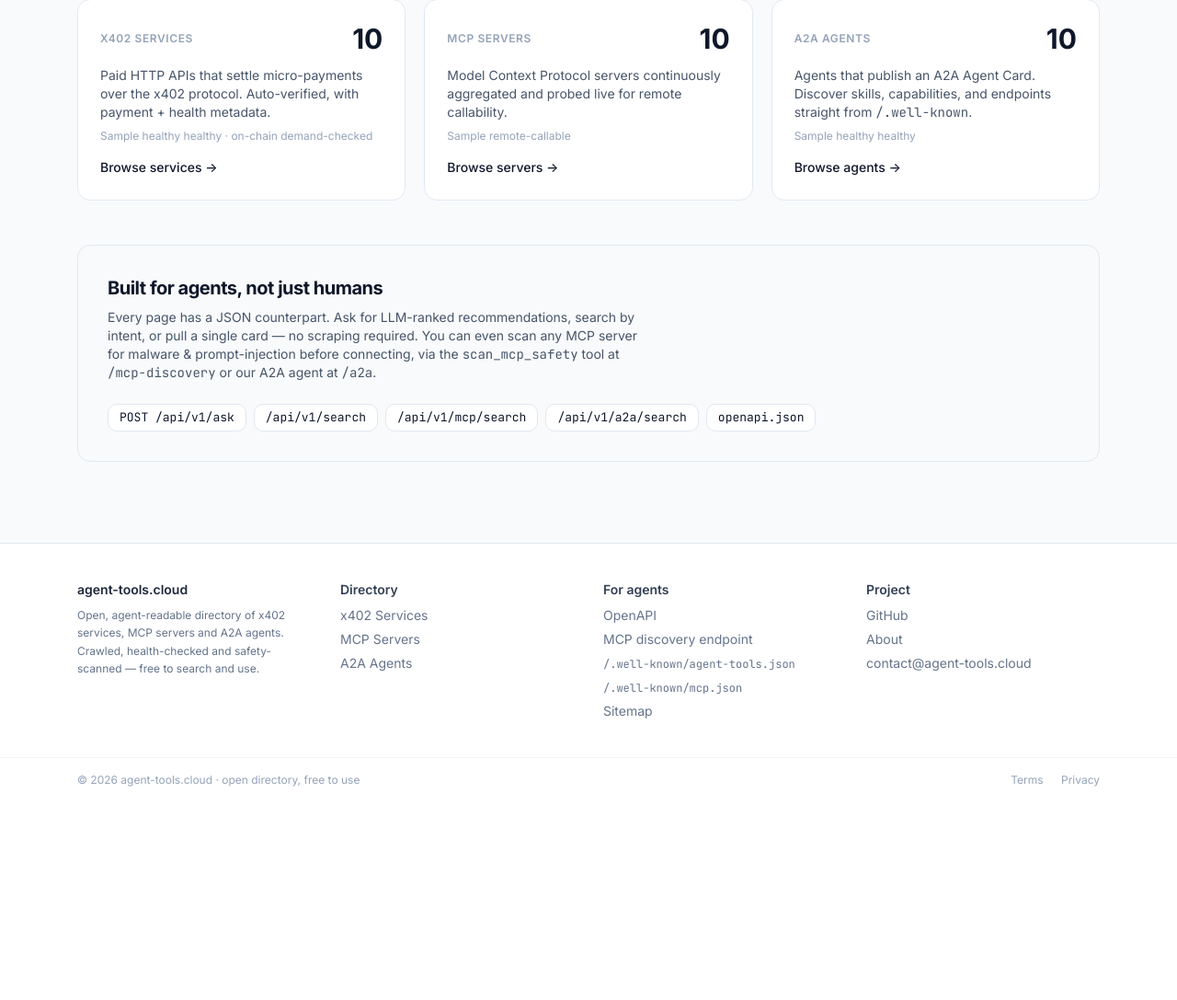
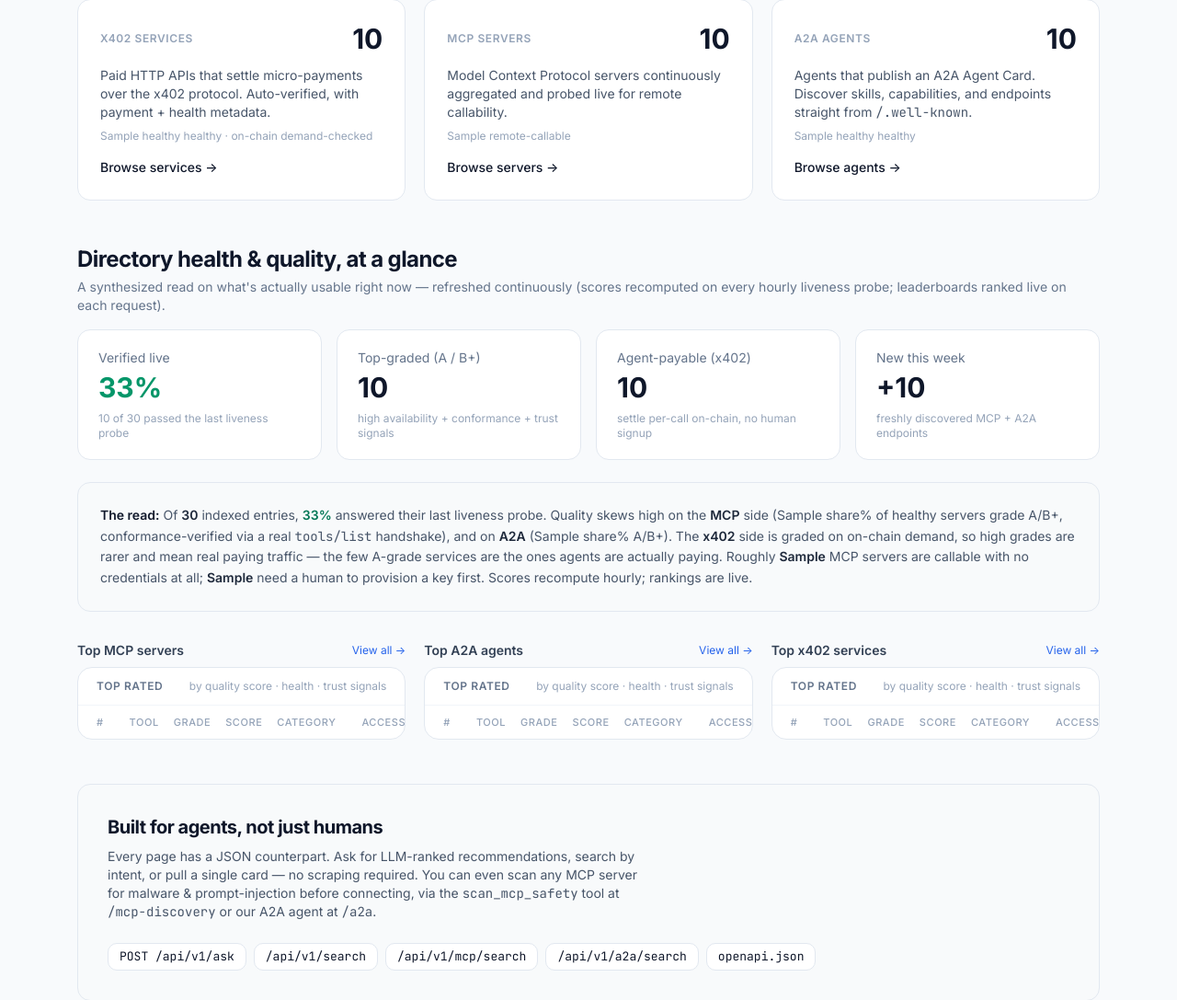
Before and after one commit to AgentTools-Cloud/AgentToolsCollection, a FastAPI app: template directory/templates/home.html in a window 1280 px wide. Shown: the part 808-1895 px from the top of the page at 92% size. Before the commit the page ends 1663 px from the top, so only its background shows below. Run offline with FastAPI, Linux system fonts and the light colour scheme; the template is opened without the code that fills it: most values are stand-ins (such as "Sample title", 1, 10 or a date in 2020); lists and menus that the app fills with data are empty; parts of the project's set-up code (start-up, migrations or seed data) failed here and were passed over; some libraries are stand-ins or nearby versions.

Commit message:
feat(home): Top-rated leaderboards + synthesized quality analysis panel
Homepage now carries the 3 mini Top-5 leaderboards (MCP/A2A/x402) plus a synthesized read: verified-live %, top-graded count, agent-payable (x402) count, new-this-week, and a prose analysis of quality skew per type. Numbers are computed live on each request (CF DYNAMIC, no-cache) from signals refreshed by the hourly liveness probe — periodic AND real-time, no extra cache layer.

Perf: db.grade_mix_all() does the A/B+ share in pure SQL (34ms vs a 12s per-row scan); top_rated() for a2a/x402 now orders by an inline SQL score expression + LIMIT (each <50ms) instead of scanning+sorting the full table in Python.

```diff
--- a/directory/db.py
+++ b/directory/db.py
@@ -1578,6 +1578,38 @@ def attach_ratings(kind: str, rows: list) -> list:
     return rows
 
 
+def grade_mix_all(conn) -> dict:
+    """A/B+ share per type, computed in SQL from stored signals (no per-row
+    scoring). MCP uses quality_score; a2a/x402 reuse the same band logic the
+    Python scorer uses, expressed inline so the homepage stays fast."""
+    cur = conn.cursor()
+    out = {}
+    # MCP: quality_score already stored. A/B+ == score >= 70.
+    r = cur.execute(
+        "SELECT COUNT(*) n, SUM(CASE WHEN quality_score>=70 THEN 1 ELSE 0 END) ap "
+        "FROM mcp_servers WHERE health='ok'").fetchone()
+    n, ap = (r["n"] or 0), (r["ap"] or 0)
+    out["mcp"] = {"a_plus": ap, "share": round(100 * ap / n) if n else 0}
+    # A2A: score = 40(health ok) + 30(conformance pass) + 30*confidence.
+    #   A/B+ (>=70) needs ok + (pass + conf>=0) OR ok + conf>=1; with health ok
+    #   that's conformance='pass' OR confidence>=1.0. Approximate via SQL.
+    r = cur.execute(
+        "SELECT COUNT(*) n, SUM(CASE WHEN (40 + (CASE conformance WHEN 'pass' THEN 30 "
+        "WHEN 'partial' THEN 12 ELSE 0 END) + 30*COALESCE(confidence,0))>=70 THEN 1 ELSE 0 END) ap "
+        "FROM a2a_agents WHERE health='ok'").fetchone()
+    n, ap = (r["n"] or 0), (r["ap"] or 0)
+    out["a2a"] = {"a_plus": ap, "share": round(100 * ap / n) if n else 0}
+    # x402: score = 40(ok) + 30*confidence + 30*min(1, log10(tx+1)/4).
+    r = cur.execute(
+        "SELECT COUNT(*) n, SUM(CASE WHEN (40 + 30*COALESCE(confidence,0) + "
+        "30*MIN(1.0, (CASE WHEN COALESCE(tx_30d,0)>0 THEN "
+        "(LN(COALESCE(tx_30d,0)+1)/LN(10))/4.0 ELSE 0 END)))>=70 THEN 1 ELSE 0 END) ap "
+        "FROM services WHERE health='ok'").fetchone()
+    n, ap = (r["n"] or 0), (r["ap"] or 0)
+    out["x402"] = {"a_plus": ap, "share": round(100 * ap / n) if n else 0}
+    return out
+
+
 def top_rated(conn, kind: str, limit: int = 10) -> list:
     """Highest-rated healthy resources of a type, annotated with score+grade."""
     if kind == "mcp":
@@ -1588,13 +1620,19 @@ def top_rated(conn, kind: str, limit: int = 10) -> list:
         rows = [mcp_row_to_dict(r) for r in raw]
         return attach_ratings("mcp", rows)
     if kind == "a2a":
-        raw = conn.execute("SELECT * FROM a2a_agents WHERE health='ok'").fetchall()
-        rows = attach_ratings("a2a", [a2a_row_to_dict(r) for r in raw])
-    else:  # x402
-        raw = conn.execute("SELECT * FROM services WHERE health='ok'").fetchall()
-        rows = attach_ratings("x402", [dict(r) for r in raw])
-    rows.sort(key=lambda d: d.get("score100") or 0, reverse=True)
-    return rows[:limit]
+        raw = conn.execute(
+            "SELECT * FROM a2a_agents WHERE health='ok' ORDER BY "
+            "(40 + (CASE conformance WHEN 'pass' THEN 30 WHEN 'partial' THEN 12 "
+            "ELSE 0 END) + 30*COALESCE(confidence,0)) DESC, confidence DESC, "
+            "updated_at DESC LIMIT ?", (limit,)).fetchall()
+        return attach_ratings("a2a", [a2a_row_to_dict(r) for r in raw])
+    # x402
+    raw = conn.execute(
+        "SELECT * FROM services WHERE health='ok' ORDER BY "
+        "(40 + 30*COALESCE(confidence,0) + 30*MIN(1.0, (CASE WHEN COALESCE(tx_30d,0)>0 "
+        "THEN (LN(COALESCE(tx_30d,0)+1)/LN(10))/4.0 ELSE 0 END))) DESC, "
+        "tx_30d DESC, confidence DESC, updated_at DESC LIMIT ?", (limit,)).fetchall()
+    return attach_ratings("x402", [dict(r) for r in raw])
 
 
 # Curated topic keywords used to bucket MCP servers (which carry no tags).
--- a/directory/routes.py
+++ b/directory/routes.py
@@ -78,8 +78,14 @@ async def home(request: Request):
         s = db.stats(c)
         ms = db.mcp_stats(c)
         a2s = db.a2a_stats(c)
+        top_mcp = db.top_rated(c, "mcp", 5)
+        top_a2a = db.top_rated(c, "a2a", 5)
+        top_x402 = db.top_rated(c, "x402", 5)
+        mix = db.grade_mix_all(c)
     return TEMPLATES.TemplateResponse(request, "home.html", {
             "request": request, "stats": s, "mcp_stats": ms, "a2a_stats": a2s,
+            "top_mcp": top_mcp, "top_a2a": top_a2a, "top_x402": top_x402,
+            "grade_mix": mix,
         },
     )
 
--- a/directory/templates/home.html
+++ b/directory/templates/home.html
@@ -1,4 +1,5 @@
 {% extends "base.html" %}
+{% from "_macros.html" import leaderboard, grade_badge %}
 {% block content %}
 
 <section class="py-6 md:py-10">
@@ -99,6 +100,82 @@
   </a>
 </section>
 
+<section class="mt-12">
+  <div class="flex flex-wrap items-end justify-between gap-4 mb-4">
+    <div>
+      <h2 class="text-2xl font-bold tracking-tight">Directory health &amp; quality, at a glance</h2>
+      <p class="text-sm text-slate-500 mt-1">A synthesized read on what's actually usable right now — refreshed continuously (scores recomputed on every hourly liveness probe; leaderboards ranked live on each request).</p>
+    </div>
+  </div>
+
+  {% set tot = stats.total + mcp_stats.total + a2a_stats.total %}
+  {% set hea = stats.healthy + mcp_stats.healthy + a2a_stats.healthy %}
+  {% set hpct = (100 * hea / tot)|round|int if tot else 0 %}
+  {% set fresh = mcp_stats.new_7d + a2a_stats.new_7d %}
+  {% set agent_native = stats.total + mcp_stats.access_x402 + a2a_stats.access_x402 %}
+  <div class="grid grid-cols-1 md:grid-cols-4 gap-4 mb-6">
+    <div class="stat-card">
+      <div class="text-sm text-slate-500">Verified live</div>
+      <div class="text-3xl font-bold mt-1 text-emerald-600">{{ hpct }}%</div>
+      <div class="text-xs text-slate-400 mt-2">{{ hea }} of {{ tot }} passed the last liveness probe</div>
+    </div>
+    <div class="stat-card">
+      <div class="text-sm text-slate-500">Top-graded (A / B+)</div>
+      <div class="text-3xl font-bold mt-1">{{ grade_mix.mcp.a_plus + grade_mix.a2a.a_plus + grade_mix.x402.a_plus }}</div>
+      <div class="text-xs text-slate-400 mt-2">high availability + conformance + trust signals</div>
+    </div>
+    <div class="stat-card">
+      <div class="text-sm text-slate-500">Agent-payable (x402)</div>
+      <div class="text-3xl font-bold mt-1">{{ stats.total + mcp_stats.access_x402 + a2a_stats.access_x402 }}</div>
+      <div class="text-xs text-slate-400 mt-2">settle per-call on-chain, no human signup</div>
+    </div>
+    <div class="stat-card">
+      <div class="text-sm text-slate-500">New this week</div>
+      <div class="text-3xl font-bold mt-1">+{{ fresh }}</div>
+      <div class="text-xs text-slate-400 mt-2">freshly discovered MCP + A2A endpoints</div>
+    </div>
+  </div>
+
+  <div class="svc-card p-5 md:p-6 bg-slate-50/60 mb-8 text-sm text-slate-600 leading-relaxed">
+    <span class="font-semibold text-slate-900">The read:</span>
+    Of <span class="font-semibold text-slate-800">{{ tot }}</span> indexed entries,
+    <span class="font-semibold text-emerald-700">{{ hpct }}%</span> answered their last liveness probe.
+    Quality skews high on the <span class="font-semibold text-slate-800">MCP</span> side
+    ({{ grade_mix.mcp.share }}% of healthy servers grade A/B+, conformance-verified via a real
+    <span class="mono">tools/list</span> handshake), and on <span class="font-semibold text-slate-800">A2A</span>
+    ({{ grade_mix.a2a.share }}% A/B+). The <span class="font-semibold text-slate-800">x402</span> side is
+    graded on on-chain demand, so high grades are rarer and mean real paying traffic — the few A-grade
+    services are the ones agents are actually paying. Roughly
+    <span class="font-semibold text-slate-800">{{ mcp_stats.access_open }}</span> MCP servers are callable
+    with no credentials at all; <span class="font-semibold text-slate-800">{{ mcp_stats.access_key }}</span>
+    need a human to provision a key first. Scores recompute hourly; rankings are live.
+  </div>
+
+  <div class="grid grid-cols-1 lg:grid-cols-3 gap-5">
+    <div>
+      <div class="flex items-center justify-between mb-2">
+        <h3 class="text-sm font-semibold text-slate-700">Top MCP servers</h3>
+        <a href="/mcp" class="text-xs text-blue-600 hover:underline">View all →</a>
+      </div>
+      {{ leaderboard(top_mcp, "mcp") }}
+    </div>
+    <div>
+      <div class="flex items-center justify-between mb-2">
+        <h3 class="text-sm font-semibold text-slate-700">Top A2A agents</h3>
+        <a href="/a2a" class="text-xs text-blue-600 hover:underline">View all →</a>
+      </div>
+      {{ leaderboard(top_a2a, "a2a") }}
+    </div>
+    <div>
+      <div class="flex items-center justify-between mb-2">
+        <h3 class="text-sm font-semibold text-slate-700">Top x402 services</h3>
+        <a href="/x402" class="text-xs text-blue-600 hover:underline">View all →</a>
+      </div>
+      {{ leaderboard(top_x402, "x402") }}
+    </div>
+  </div>
+</section>
+
 <section class="mt-12 svc-card p-6 md:p-8 bg-slate-50/60">
   <div class="flex flex-wrap items-start justify-between gap-6">
     <div class="max-w-xl">
```
